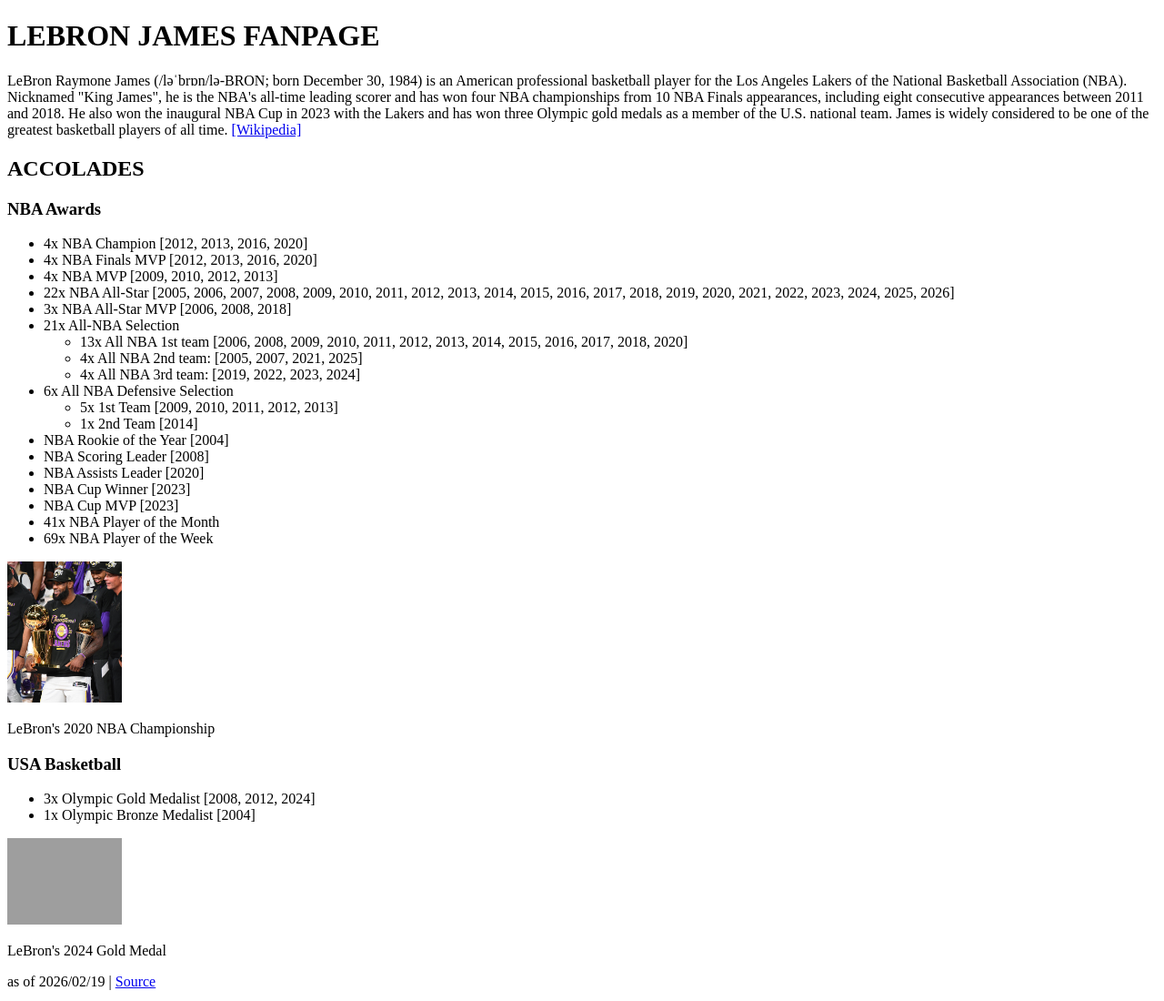
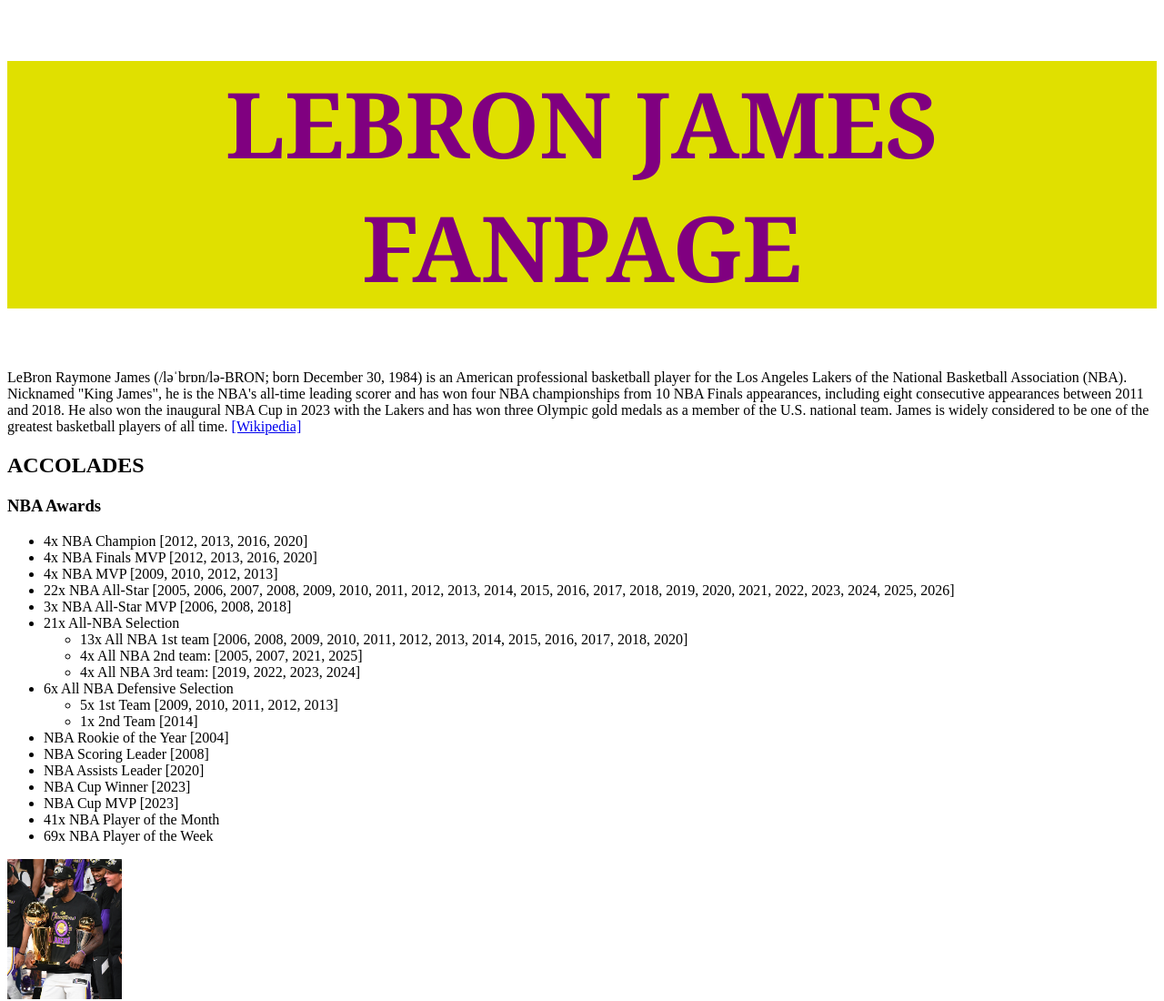
Before and after one commit to jjahamez/ics4u1, a website: page assignment1/index.html in a window 1280 px wide. Shown: the top 1100 px of the page at 91% size. Drawn offline with Linux system fonts and the light colour scheme; grey boxes are pictures that could not be loaded.

Commit message:
Added styling for title

```diff
--- a/assignment1/index.html
+++ b/assignment1/index.html
@@ -3,7 +3,7 @@
 
 <head>
   <meta charset="UTF-8" />
-  <link rel="icon" type="image/svg+xml" href="/vite.svg" />
+  <link rel="stylesheet" href="src/style.css">
   <meta name="viewport" content="width=device-width, initial-scale=1.0" />
   <title>assignment1</title>
 </head>
--- /dev/null
+++ b/assignment1/src/style.css
@@ -0,0 +1,8 @@
+h1
+{
+    background-color: rgb(224, 224, 0);
+    color: purple;
+    text-align: center;
+    font-family: Cambria;
+    font-size: 100px;
+}
```
